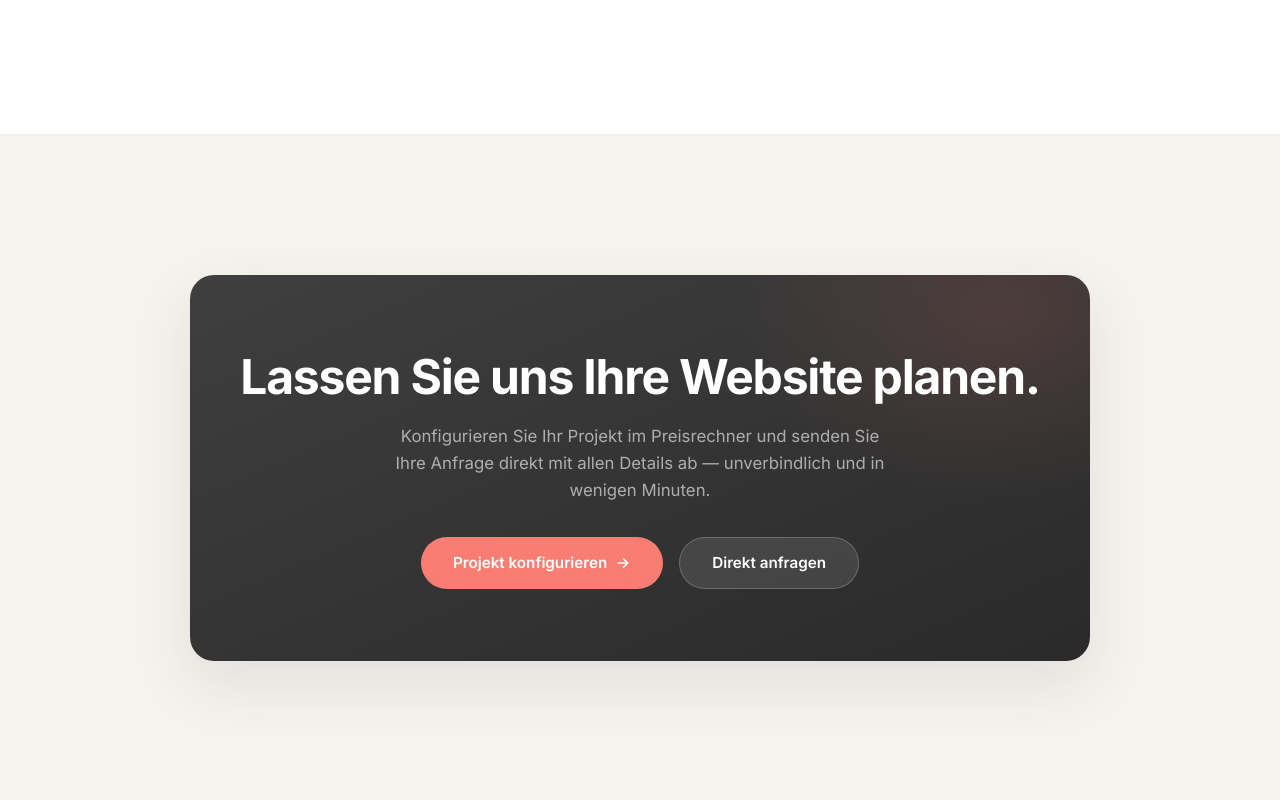
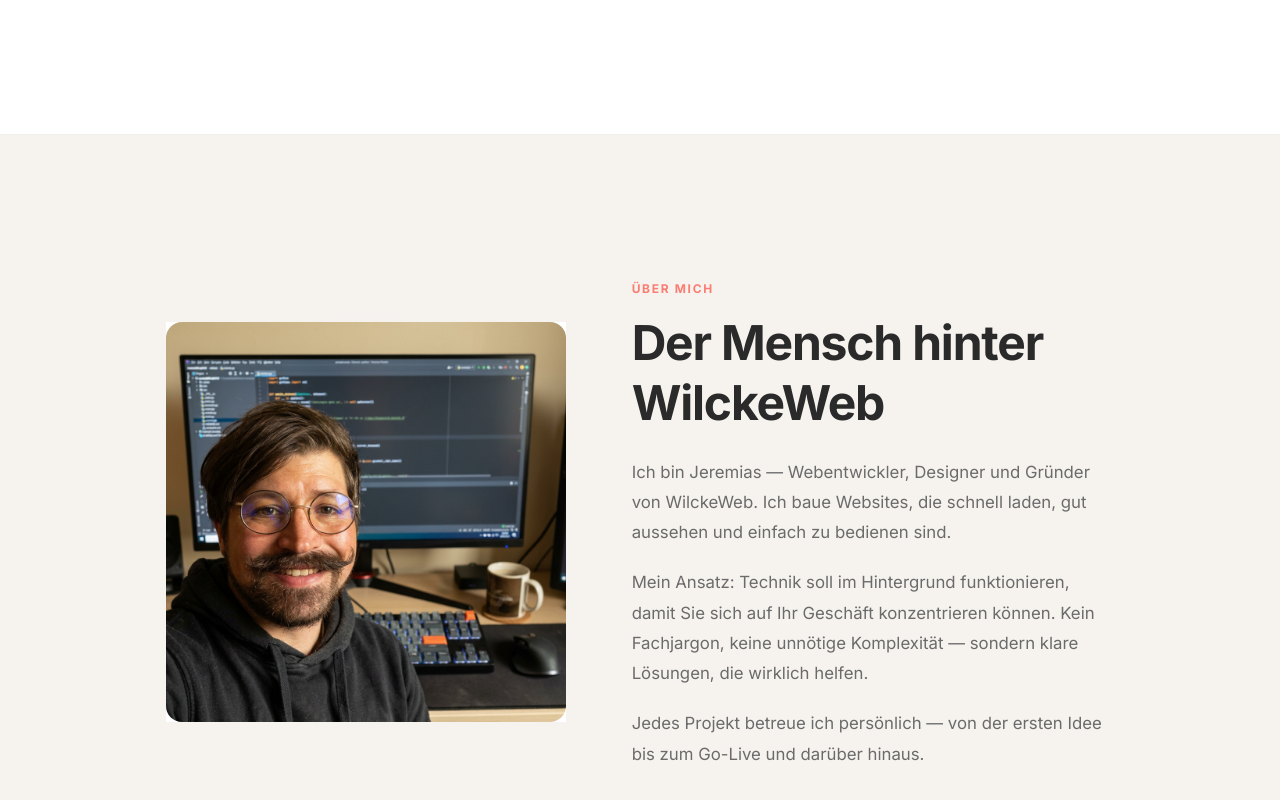
Before and after one commit to jeremiaswilcke/WilckeWeb, a Next.js app: page / in a window 1280 px wide. Shown: the part 10300-11100 px from the top of the page. Built offline with nearby package versions, Linux system fonts and the light colour scheme.

Commit message:
feat: add About Me section with scroll-based photo-to-sketch transition
Co-Authored-By: Claude Opus 4.6 (1M context) <noreply@anthropic.com>

```diff
--- a/src/app/page.tsx
+++ b/src/app/page.tsx
@@ -8,6 +8,7 @@ import ContactForm from "@/components/ContactForm";
 import Technology from "@/components/Technology";
 import Examples from "@/components/Examples";
 import Trust from "@/components/Trust";
+import AboutMe from "@/components/AboutMe";
 import FinalCTA from "@/components/FinalCTA";
 import Footer from "@/components/Footer";
 import { ProjectProvider } from "@/lib/ProjectContext";
@@ -26,6 +27,7 @@ export default function Home() {
         <Technology />
         <Examples />
         <Trust />
+        <AboutMe />
         <FinalCTA />
       </main>
       <Footer />
--- /dev/null
+++ b/src/components/AboutMe.tsx
@@ -0,0 +1,117 @@
+"use client";
+
+import { useEffect, useRef, useState } from "react";
+import Image from "next/image";
+import FadeIn from "./FadeIn";
+
+export default function AboutMe() {
+  const sectionRef = useRef<HTMLElement>(null);
+  const [progress, setProgress] = useState(0);
+
+  useEffect(() => {
+    const handleScroll = () => {
+      const section = sectionRef.current;
+      if (!section) return;
+
+      const rect = section.getBoundingClientRect();
+      const windowHeight = window.innerHeight;
+
+      // Start transition when section enters viewport,
+      // complete when image area is ~centered
+      const start = windowHeight * 0.8;
+      const end = windowHeight * 0.1;
+
+      if (rect.top >= start) {
+        setProgress(0);
+      } else if (rect.top <= end) {
+        setProgress(1);
+      } else {
+        setProgress(1 - (rect.top - end) / (start - end));
+      }
+    };
+
+    window.addEventListener("scroll", handleScroll, { passive: true });
+    handleScroll();
+    return () => window.removeEventListener("scroll", handleScroll);
+  }, []);
+
+  return (
+    <section
+      ref={sectionRef}
+      id="ueber-mich"
+      className="py-[140px] max-md:py-20"
+    >
+      <div className="max-w-[1000px] mx-auto px-6">
+        <div className="grid grid-cols-[1fr_1.2fr] gap-16 items-center max-md:grid-cols-1 max-md:gap-10">
+          {/* Image with scroll transition */}
+          <div className="relative w-full aspect-square max-w-[400px] mx-auto max-md:max-w-[320px]">
+            {/* Sketch layer (bottom — visible when progress = 1) */}
+            <Image
+              src="/about-sketch.png"
+              alt="Jeremias Wilcke — Sketch"
+              fill
+              className="object-contain object-center"
+              sizes="(max-width: 768px) 320px, 400px"
+            />
+
+            {/* Photo layer (top — fades out as progress increases) */}
+            <div
+              className="absolute inset-0 rounded-2xl overflow-hidden"
+              style={{ opacity: 1 - progress }}
+            >
+              <Image
+                src="/about-photo.jpg"
+                alt="Jeremias Wilcke"
+                fill
+                className="object-cover object-center"
+                sizes="(max-width: 768px) 320px, 400px"
+                priority
+              />
+            </div>
+
+            {/* Subtle glow behind image */}
+            <div
+              className="absolute -inset-4 rounded-3xl -z-10 transition-opacity duration-500"
+              style={{
+                background: progress < 0.5
+                  ? "radial-gradient(circle, rgba(86,160,168,0.12) 0%, transparent 70%)"
+                  : "radial-gradient(circle, rgba(249,125,115,0.08) 0%, transparent 70%)",
+                opacity: 0.8,
+              }}
+            />
+          </div>
+
+          {/* Text content */}
+          <div>
+            <FadeIn>
+              <span className="inline-block text-xs font-bold tracking-[0.14em] uppercase text-coral mb-4">
+                Über mich
+              </span>
+              <h2 className="text-[clamp(2rem,4vw,3rem)] font-bold leading-tight tracking-tight mb-6">
+                Der Mensch hinter<br />
+                WilckeWeb
+              </h2>
+            </FadeIn>
+            <FadeIn delay={1}>
+              <p className="text-muted text-[1.05rem] leading-[1.8] mb-5">
+                Ich bin Jeremias — Webentwickler, Designer und Gründer von
+                WilckeWeb. Ich baue Websites, die schnell laden, gut aussehen
+                und einfach zu bedienen sind.
+              </p>
+              <p className="text-muted text-[1.05rem] leading-[1.8] mb-5">
+                Mein Ansatz: Technik soll im Hintergrund funktionieren, damit
+                Sie sich auf Ihr Geschäft konzentrieren können. Kein
+                Fachjargon, keine unnötige Komplexität — sondern klare
+                Lösungen, die wirklich helfen.
+              </p>
+              <p className="text-muted text-[1.05rem] leading-[1.8]">
+                Jedes Projekt betreue ich persönlich — von der ersten Idee bis
+                zum Go-Live und darüber hinaus.
+              </p>
+            </FadeIn>
+          </div>
+        </div>
+      </div>
+    </section>
+  );
+}
```
Also changed, not shown: public/about-photo.jpg (added), public/about-sketch.png (added).
